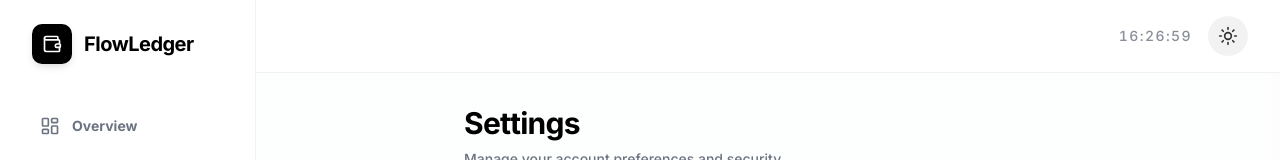
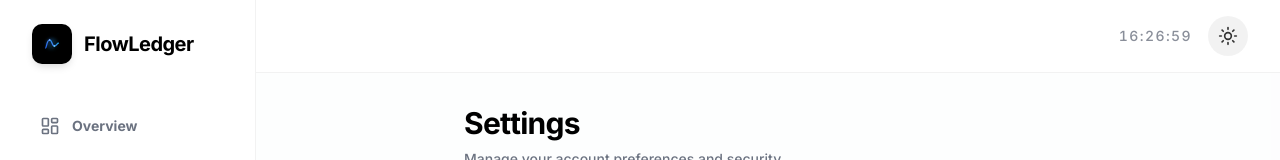
Before and after one commit to FarhanEfendi21/FinanceTracker, a Next.js app: page /dashboard/settings in a window 1280 px wide. Shown: the top 160 px of the page. Built offline with nearby package versions, Linux system fonts and the light colour scheme; no server answers.

Commit message:
feat(layout): apply redesigned Logo to sidebar and dashboard header

```diff
--- a/components/dashboard-header.tsx
+++ b/components/dashboard-header.tsx
@@ -4,7 +4,7 @@ import { createClient } from '@/lib/supabase/client'
 import { useRouter } from 'next/navigation'
 import Link from 'next/link'
 import { Button } from '@/components/ui/button'
-import { LogOut, Wallet, User, Settings } from 'lucide-react'
+import { LogOut, User, Settings } from 'lucide-react'
 import {
   DropdownMenu,
   DropdownMenuContent,
@@ -19,6 +19,7 @@ import { ThemeToggle } from '@/components/theme-toggle'
 import { RealTimeClock } from '@/components/real-time-clock'
 import BoringAvatar from 'boring-avatars'
 import { StaggeredMenu } from '@/components/staggered-menu'
+import Logo from './logo'
 
 const navItems = [
   { label: 'Overview', href: '/dashboard' },
@@ -41,9 +42,7 @@ export default function DashboardHeader({ user }: { user?: any }) {
     <header className="sticky top-0 z-50 border-b border-black/5 dark:border-white/5 bg-white/80 dark:bg-background/80 backdrop-blur-md transition-colors duration-500">
       <div className="flex items-center justify-between px-4 py-4 md:px-8">
         <div className="flex items-center gap-3 lg:hidden">
-          <div className="flex h-9 w-9 items-center justify-center rounded-xl bg-black dark:bg-white text-white dark:text-black shadow-md">
-            <Wallet className="h-5 w-5" />
-          </div>
+          <Logo iconSize={36} showBg={true} className="rounded-xl shadow-md" />
           <h1 className="text-lg font-bold tracking-tight text-black dark:text-white">FlowLedger</h1>
         </div>
 
--- a/components/sidebar.tsx
+++ b/components/sidebar.tsx
@@ -2,8 +2,8 @@
 
 import Link from 'next/link'
 import { usePathname } from 'next/navigation'
+import Logo from './logo'
 import {
-  Wallet,
   LayoutDashboard,
   PieChart,
   Tag,
@@ -61,9 +61,7 @@ export default function Sidebar() {
       {/* Desktop Sidebar */}
       <aside className="fixed left-0 top-0 hidden h-screen w-64 flex-col border-r border-black/5 dark:border-white/5 bg-white dark:bg-card p-6 lg:flex transition-colors duration-500">
         <div className="mb-10 flex items-center gap-3 px-2">
-          <div className="flex h-10 w-10 items-center justify-center rounded-xl bg-black dark:bg-white text-white dark:text-black shadow-lg shadow-black/20 dark:shadow-white/5">
-            <Wallet className="h-5 w-5" />
-          </div>
+          <Logo iconSize={40} showBg={true} className="rounded-xl shadow-black/20 dark:shadow-white/5" />
           <span className="text-xl font-bold tracking-tight text-black dark:text-white">FlowLedger</span>
         </div>
 
```
